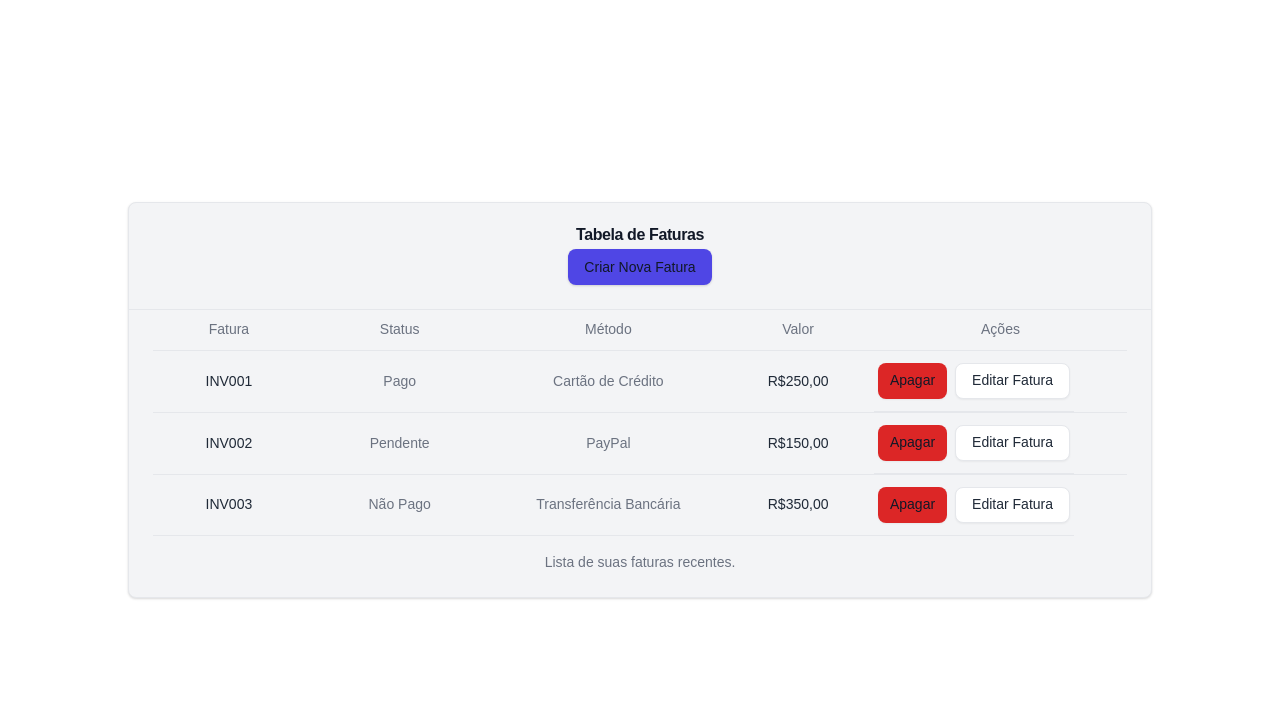
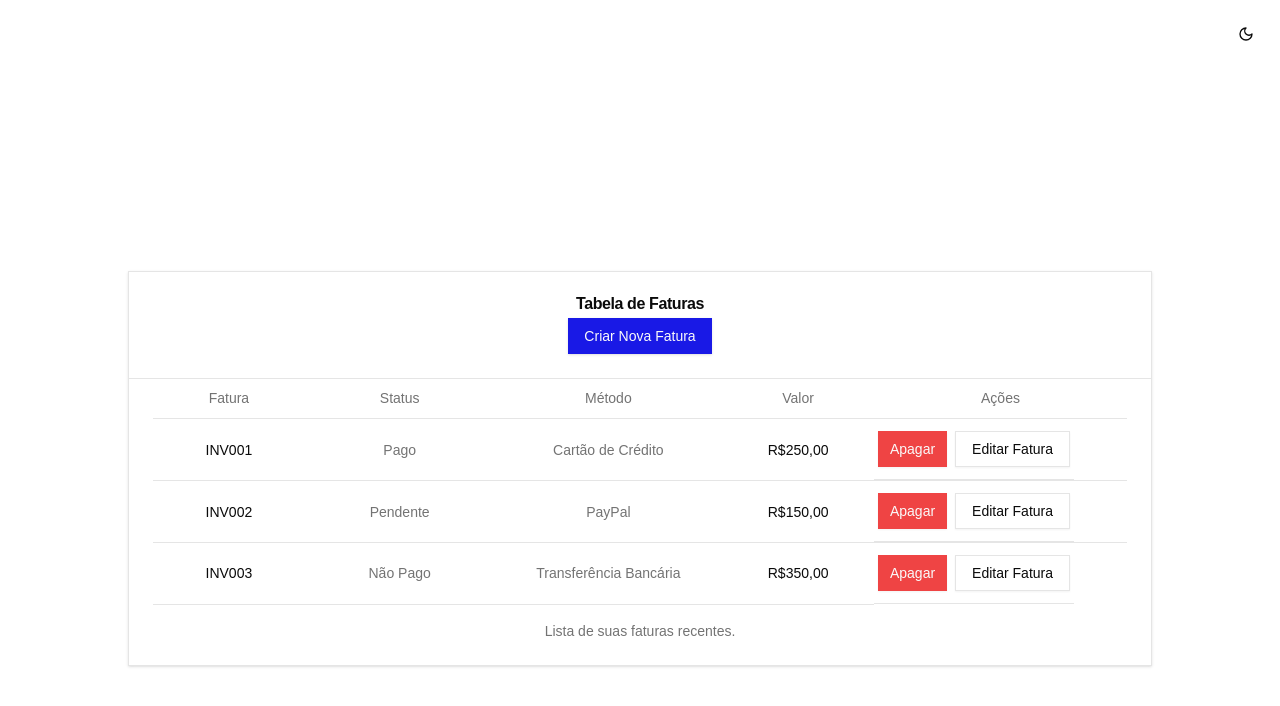
Before and after one commit to tercette/my-design-system, a Next.js app: page / in a window 1280 px wide. Shown: the top 706 px of the page. Built offline with nearby package versions, Linux system fonts and the light colour scheme.

Commit message:
feat: criacao do sistema de troca de cores de tema light | dark

```diff
--- a/src/app/globals.css
+++ b/src/app/globals.css
@@ -2,13 +2,9 @@
 @tailwind components;
 @tailwind utilities;
 
-html,
-body {
+html, body {
   max-width: 100vw;
   overflow-x: hidden;
-}
-
-body {
   font-family: Arial, Helvetica, sans-serif;
   -webkit-font-smoothing: antialiased;
   -moz-osx-font-smoothing: grayscale;
@@ -25,12 +21,7 @@ a {
   text-decoration: none;
 }
 
-@media (prefers-color-scheme: dark) {
-  html {
-    color-scheme: dark;
-  }
-}
-
+/* 🎨 Definição de cores padrão */
 @layer base {
   :root {
     --background: 0 0% 100%;
@@ -39,7 +30,7 @@ a {
     --card-foreground: 0 0% 3.9%;
     --popover: 0 0% 100%;
     --popover-foreground: 0 0% 3.9%;
-    --primary: 0 0% 9%;
+    --primary: 240 80% 50%;
     --primary-foreground: 0 0% 98%;
     --secondary: 0 0% 96.1%;
     --secondary-foreground: 0 0% 9%;
@@ -52,22 +43,17 @@ a {
     --border: 0 0% 89.8%;
     --input: 0 0% 89.8%;
     --ring: 0 0% 3.9%;
-    --chart-1: 12 76% 61%;
-    --chart-2: 173 58% 39%;
-    --chart-3: 197 37% 24%;
-    --chart-4: 43 74% 66%;
-    --chart-5: 27 87% 67%;
-    --radius: 0.5rem;
   }
+
   .dark {
-    --background: 0 0% 3.9%;
+    --background: 0 0% 10%;
     --foreground: 0 0% 98%;
-    --card: 0 0% 3.9%;
+    --card: 0 0% 14%;
     --card-foreground: 0 0% 98%;
-    --popover: 0 0% 3.9%;
+    --popover: 0 0% 14%;
     --popover-foreground: 0 0% 98%;
-    --primary: 0 0% 98%;
-    --primary-foreground: 0 0% 9%;
+    --primary: 240 80% 80%;
+    --primary-foreground: 0 0% 10%;
     --secondary: 0 0% 14.9%;
     --secondary-foreground: 0 0% 98%;
     --muted: 0 0% 14.9%;
@@ -79,19 +65,18 @@ a {
     --border: 0 0% 14.9%;
     --input: 0 0% 14.9%;
     --ring: 0 0% 83.1%;
-    --chart-1: 220 70% 50%;
-    --chart-2: 160 60% 45%;
-    --chart-3: 30 80% 55%;
-    --chart-4: 280 65% 60%;
-    --chart-5: 340 75% 55%;
   }
 }
 
+/* 🖌 Aplicando cores com Tailwind */
 @layer base {
-  * {
-    @apply border-border;
+  html {
+    @apply bg-background text-foreground transition-colors;
   }
   body {
     @apply bg-background text-foreground;
   }
+  * {
+    @apply border-border;
+  }
 }
--- a/src/app/layout.tsx
+++ b/src/app/layout.tsx
@@ -1,9 +1,12 @@
 import "./globals.css";
+import ClientLayout from "@/components/ui/client-layout";
 
 export default function RootLayout({ children }: { children: React.ReactNode }) {
   return (
     <html lang="pt">
-      <body>{children}</body>
+      <body>
+        <ClientLayout>{children}</ClientLayout>
+      </body>
     </html>
   );
 }
--- /dev/null
+++ b/src/components/ui/client-layout.tsx
@@ -0,0 +1,14 @@
+"use client";
+
+import ThemeSwitcher from "@/components/ui/theme-switcher";
+
+export default function ClientLayout({ children }: { children: React.ReactNode }) {
+  return (
+    <div>
+      <div className="flex justify-end p-4">
+        <ThemeSwitcher />
+      </div>
+      {children}
+    </div>
+  );
+}
--- /dev/null
+++ b/src/components/ui/theme-switcher.tsx
@@ -0,0 +1,33 @@
+"use client";
+
+import { useEffect, useState } from "react";
+import { Sun, Moon } from "lucide-react";
+import { Button } from "@/components/ui/button";
+
+export default function ThemeSwitcher() {
+  const [theme, setTheme] = useState<"light" | "dark" | null>(null);
+
+  useEffect(() => {
+    const storedTheme = localStorage.getItem("theme") as "light" | "dark" | null;
+    setTheme(storedTheme || "light");
+  }, []);
+
+  useEffect(() => {
+    if (theme) {
+      document.documentElement.classList.toggle("dark", theme === "dark");
+      localStorage.setItem("theme", theme);
+    }
+  }, [theme]);
+
+  if (theme === null) return null;
+
+  return (
+    <Button
+      variant="ghost"
+      size="icon"
+      onClick={() => setTheme(theme === "light" ? "dark" : "light")}
+    >
+      {theme === "dark" ? <Sun className="size-5" /> : <Moon className="size-5" />}
+    </Button>
+  );
+}
--- a/tailwind.config.js
+++ b/tailwind.config.js
@@ -10,65 +10,28 @@ module.exports = {
   theme: {
     extend: {
       colors: {
-        primary: '#4F46E5',
-        destructive: '#DC2626',
-        accent: '#F59E0B',
-        background: '#FFFFFF',
-        foreground: '#1F2937',
-        muted: '#9CA3AF',
-        'muted-foreground': '#6B7280',
-        border: '#E5E7EB',
-        input: '#D1D5DB',
-        card: '#F3F4F6',
-        'card-foreground': '#111827',
-        dark: {
-          background: '#111827',
-          foreground: '#F9FAFB',
-          muted: '#374151',
-          'muted-foreground': '#9CA3AF',
-          border: '#1F2937',
-          input: '#4B5563',
-          card: '#1F2937',
-          'card-foreground': '#F9FAFB',
-        },
-      },
-      fontFamily: {
-        sans: ['Inter', 'sans-serif'],
-        serif: ['Merriweather', 'serif'],
-        mono: ['Source Code Pro', 'monospace'],
-      },
-      fontSize: {
-        xs: '0.75rem',
-        sm: '0.875rem',
-        base: '1rem',
-        lg: '1.125rem',
-        xl: '1.25rem',
-        '2xl': '1.5rem',
-        '3xl': '1.875rem',
-        '4xl': '2.25rem',
-        '5xl': '3rem',
-      },
-      spacing: {
-        18: '4.5rem',
-        22: '5.5rem',
-        26: '6.5rem',
-      },
-      borderRadius: {
-        sm: '0.125rem',
-        md: '0.375rem',
-        lg: '0.5rem',
-        xl: '0.75rem',
-        '2xl': '1rem',
-        '3xl': '1.5rem',
-      },
-      boxShadow: {
-        sm: '0 1px 2px 0 rgba(0, 0, 0, 0.05)',
-        DEFAULT: '0 1px 3px 0 rgba(0, 0, 0, 0.1), 0 1px 2px 0 rgba(0, 0, 0, 0.06)',
-        md: '0 4px 6px -1px rgba(0, 0, 0, 0.1), 0 2px 4px -1px rgba(0, 0, 0, 0.06)',
-        lg: '0 10px 15px -3px rgba(0, 0, 0, 0.1), 0 4px 6px -2px rgba(0, 0, 0, 0.05)',
-        xl: '0 20px 25px -5px rgba(0, 0, 0, 0.1), 0 10px 10px -5px rgba(0, 0, 0, 0.04)',
+        primary: "hsl(var(--primary))",
+        "primary-foreground": "hsl(var(--primary-foreground))",
+
+        destructive: "hsl(var(--destructive))",
+        "destructive-foreground": "hsl(var(--destructive-foreground))",
+
+        accent: "hsl(var(--accent))",
+        "accent-foreground": "hsl(var(--accent-foreground))",
+
+        background: "hsl(var(--background))",
+        foreground: "hsl(var(--foreground))",
+
+        muted: "hsl(var(--muted))",
+        "muted-foreground": "hsl(var(--muted-foreground))",
+
+        border: "hsl(var(--border))",
+        input: "hsl(var(--input))",
+
+        card: "hsl(var(--card))",
+        "card-foreground": "hsl(var(--card-foreground))",
       },
     },
   },
   plugins: [],
-}
+};
```
